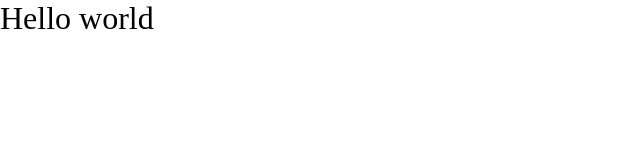
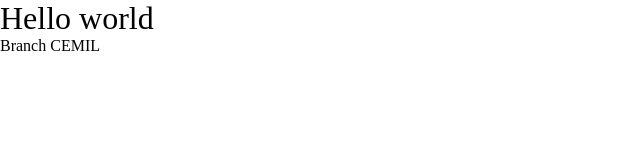
Before and after one commit to Cemil1000/wcprojet, a Next.js app: page / in a window 1280 px wide. Shown: the top 160 px of the page, without its empty margins (0-640 px from the left). Built offline with nearby package versions, Linux system fonts and the light colour scheme.

Commit message:
create branch

```diff
--- a/pages/index.js
+++ b/pages/index.js
@@ -5,6 +5,7 @@ export default function Home() {
   return (
     <>
       <h1>Hello world</h1>
+      <p>Branch CEMIL</p>
 
     </>
   )
```
